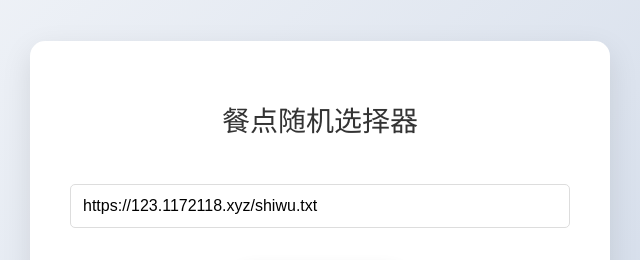
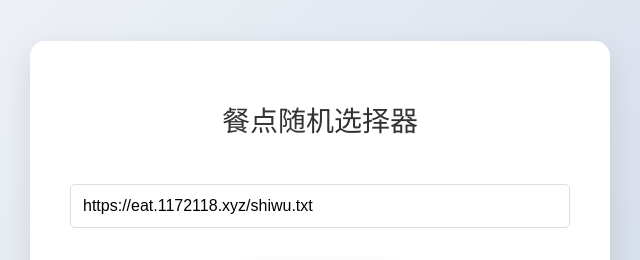
Before and after one commit to duweiyan/chishenme, a plain HTML site: page index.html in a window 1280 px wide. Shown: the top 260 px of the page, 320-960 px from the left. Drawn offline with Linux system fonts and the light colour scheme.

Commit message:
Update index.html

```diff
--- a/index.html
+++ b/index.html
@@ -191,7 +191,7 @@
         <h1>餐点随机选择器</h1>
         <input type="text" id="food-url" class="url-input"
                placeholder="输入食物列表URL (例如: https://eat.1172118.xyz/shiwu.txt)"
-               value="https://123.1172118.xyz/shiwu.txt">
+               value="https://eat.1172118.xyz/shiwu.txt">
         <button id="load-btn" class="control-btn">加载食物列表</button>
 
         <!-- 新增的分类按钮 -->
```
